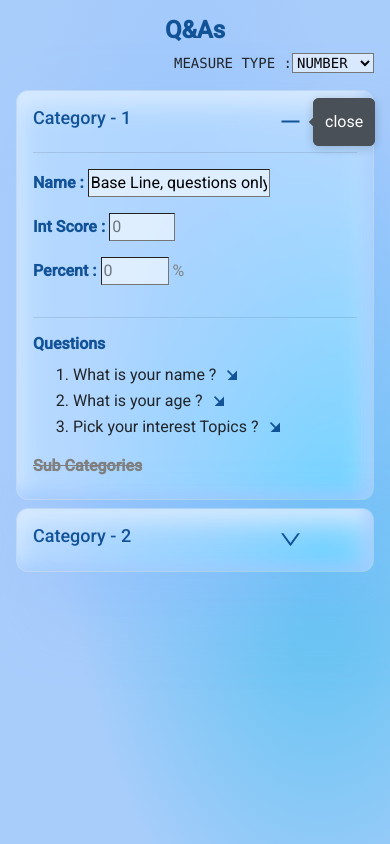
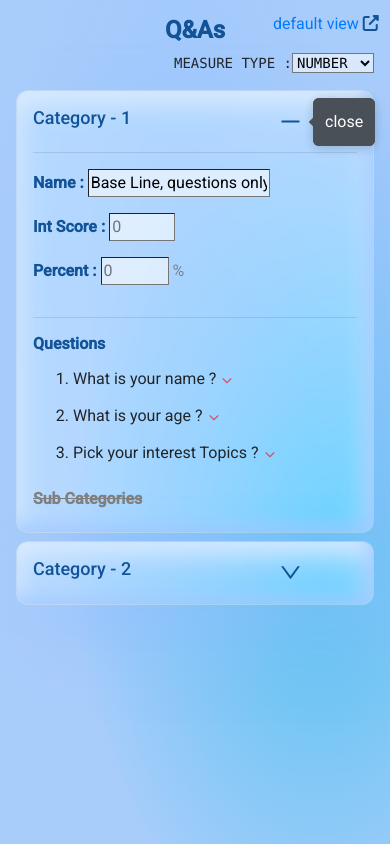
Before and after one commit to kumaranJaisankar/Q-A-react-project, a React (Create React App) app in the folder q-aapp/: page /clintside in a window 390 px wide. Both pictures are taken after a click on the button 290 px from the left and 121 px from the top of the page. Built offline with nearby package versions, Linux system fonts and the light colour scheme.

Commit message:
some changes

```diff
--- a/q-aapp/public/index.html
+++ b/q-aapp/public/index.html
@@ -46,6 +46,18 @@
       integrity="sha384-w1Q4orYjBQndcko6MimVbzY0tgp4pWB4lZ7lr30WKz0vr/aWKhXdBNmNb5D92v7s"
       crossorigin="anonymous"
     ></script>
+    <!-- font awsome icons  -->
+    <script
+      src="https://kit.fontawesome.com/763489f3f7.js"
+      crossorigin="anonymous"
+    ></script>
+    <link
+      rel="stylesheet"
+      href="https://cdnjs.cloudflare.com/ajax/libs/font-awesome/6.4.0/css/all.min.css"
+      integrity="sha512-iecdLmaskl7CVkqkXNQ/ZH/XLlvWZOJyj7Yy7tcenmpD1ypASozpmT/E0iPtmFIB46ZmdtAc9eNBvH0H/ZpiBw=="
+      crossorigin="anonymous"
+      referrerpolicy="no-referrer"
+    />
     <title>Q & A |</title>
   </head>
   <body>
--- a/q-aapp/src/components/AddQuestions/addquestion.js
+++ b/q-aapp/src/components/AddQuestions/addquestion.js
@@ -121,12 +121,13 @@ const AddQuestion = (props) => {
             })}
           </select>
         </pre>
-        <div className="col-12">
+        <div className="col-6">
           <Button
             tooltip="add question"
             tooltipOptions={{ position: "bottom" }}
             type="submit"
-            className="text-white add-button btn btn-warning"
+            className="text-white add-button btn btn-warning h-50"
+            style={{ fontSize: "10px" }}
           >
             Add Question
           </Button>
--- a/q-aapp/src/components/AddQuestions/index.css
+++ b/q-aapp/src/components/AddQuestions/index.css
@@ -14,7 +14,7 @@
 @media all and (max-width: 900px) {
   .opening {
     opacity: 1;
-    min-height: 130px;
+    min-height: 140px;
   }
 }
 .question-input {
--- a/q-aapp/src/components/AnsList/ansList.js
+++ b/q-aapp/src/components/AnsList/ansList.js
@@ -1,91 +1,5 @@
-// import { BsThreeDots, BsThreeDotsVertical } from "react-icons/bs";
-// import { stringify, v4 } from "uuid";
-// import { useState, useEffect } from "react";
-// import "./index.css";
-// const AnsList = (props) => {
-//   const { questionDetails } = props;
-//   const [show, setAct] = useState({
-//     questType: "TEXT",
-//   });
-
-//   const filtering = questionDetails.filter(
-//     (each) => each.questionType === show.questType
-//   );
-//   let choicess = [];
-//   if (show.questType === "MULTICHECK") {
-//     for (let item of filtering[0].answer.selectedChoices) {
-//       choicess.push(item.name);
-//     }
-//   }
-//   console.log(choicess);
-//   const changeType = (event) => {
-//     setAct({ questType: event.target.value });
-//   };
-//   console.log(filtering);
-//   const getAnswers = (type) => {
-//     switch (type) {
-//       case "TEXT":
-//         return filtering[0].answer.textAnswer;
-//         break;
-//       case "INTEGER":
-//         return filtering[0].answer.intAnswer;
-//         break;
-//       case "MULTICHECK":
-//         // const choic = filtering[0].answer.selectedChoices.map(
-//         //   (each) => each.displayValue
-//         // );
-//         return choicess.join(",");
-//         break;
-//       default:
-//         return "";
-//         break;
-//     }
-//   };
-
-//   return (
-//     <div className="ans-box rounded-lg p-4 mt-3">
-//       <pre>
-//         Question Type :{" "}
-//         <select value={show.questType} onChange={changeType}>
-//           {questionDetails[0].questionTypeList.map((each) => (
-//             <option key={v4()} value={each}>
-//               {each}
-//             </option>
-//           ))}
-//         </select>
-//       </pre>
-//       <h6>
-//         <span className="ans">Q.</span>
-//         {filtering[0].questionText} ?
-//       </h6>
-//       <span className="ans">Ans :</span>
-//       <h6
-//         suppressContentEditableWarning={true}
-//         className="d-inline"
-//         contentEditable
-//       >
-//         {getAnswers(show.questType)}
-//       </h6>
-//       {show.questType === "MULTICHECK" && (
-//         <ul className="check-list">
-//           {filtering[0].choices.map((each) => (
-//             <li key={v4()}>
-//               <input type="checkbox" value={each.name} checked />{" "}
-//               {each.displayValue}
-//             </li>
-//           ))}
-//         </ul>
-//       )}
-//     </div>
-//   );
-// };
-// export default AnsList;
-
-import { RiArrowRightDownFill, RiArrowRightUpFill } from "react-icons/ri";
 import { v4 } from "uuid";
-import { useState } from "react";
-import { Tooltip } from "primereact/tooltip";
-import { Button } from "primereact/button";
+import { useState, useId } from "react";
 
 //core
 
@@ -96,6 +10,7 @@ const AnsList = (props) => {
   const { questionDetails } = props;
   const { questionText, questionType, choices, questionTypeList } =
     questionDetails;
+  const uniqId = useId();
   const [show, setAct] = useState({
     showAns: false,
     choiceVal: "",
@@ -133,24 +48,33 @@ const AnsList = (props) => {
   };
   return (
     <>
-      <Tooltip target=".ans-btn" />
-      <li className="qus-list">
-        {questionText} ?
+      <li className="qus-list mt-1">
+        {!show.showAns && (
+          <>
+            <label htmlFor={uniqId}>{questionText} ?</label>
             <button
-          data-pr-tooltip="open question"
-          data-pr-disabled={show.showAns}
+              id={uniqId}
               className="ans-btn"
               type="button"
               onClick={showAnsBtn}
             >
-          {show.showAns ? (
-            <RiArrowRightUpFill color="#125398" size={20} />
-          ) : (
-            <RiArrowRightDownFill color="#125398" size={20} />
+              <i
+                class="fa-solid fa-chevron-down fa-beat-fade"
+                style={{ fontSize: "10px", color: "red" }}
+              ></i>
+            </button>
+          </>
         )}
+
+        {show.showAns && (
+          <div className="ans-box rounded-lg ">
+            <button type="button" className="pos" onClick={showAnsBtn}>
+              <i
+                className="fa-solid fa-x "
+                style={{ fontSize: "15px", color: "white" }}
+              ></i>
             </button>
-        {show.showAns && (
-          <div className="ans-box rounded-lg p-4">
+            <div className="ml-4 mb-4">
               <pre>
                 Question Type :{" "}
                 <select
@@ -171,6 +95,7 @@ const AnsList = (props) => {
 
               {typeOfQus(questionType, choices)}
             </div>
+          </div>
         )}
       </li>
     </>
--- a/q-aapp/src/components/AnsList/index.css
+++ b/q-aapp/src/components/AnsList/index.css
@@ -4,7 +4,7 @@
   outline: none !important;
 }
 .ans {
-  color: #dc991f;
+  color: var(--main-color);
 }
 
 .ans-box {
@@ -16,3 +16,19 @@
 .wid {
   width: 70px;
 }
+.pos {
+  position: relative;
+  top: 5px;
+  left: 10px;
+  cursor: pointer;
+  background: none;
+  border: none;
+  padding: 0;
+  outline: none !important;
+}
+.fa-solid {
+  color: var(--main-color);
+}
+label {
+  cursor: pointer;
+}
--- a/q-aapp/src/components/CatIn/catin.js
+++ b/q-aapp/src/components/CatIn/catin.js
@@ -1,22 +1,40 @@
 import { Component } from "react";
+import { withRouter } from "react-router-dom";
+
 import { v4 as uuidv4 } from "uuid";
 import CategoryList from "../categoryList/category";
 import "./index.css";
 
 class CatIn extends Component {
-  state = { measureIn: "number", activeId: null, isActive: false };
+  state = {
+    measureIn: "number",
+    activeId: null,
+    isActive: false,
+    routView: "/clintside",
+  };
+  componentDidMount() {
+    const { history } = this.props;
+    const which =
+      history.location.pathname === "/default" ? "/clintside" : "/default";
+    this.setState({ routView: which });
+  }
   currentValue = (event) => {
     this.setState({ measureIn: event.target.value });
   };
   isClicking = (id) =>
     this.setState((prev) => ({ activeId: id, isActive: !prev.isActive }));
   render() {
-    const { measureIn, activeId } = this.state;
+    const { measureIn, activeId, routView } = this.state;
     const { jsonDatas } = this.props;
+    const namePre = routView === "/clintside" ? "clint view" : "default view";
     return (
       <div className="main-containe">
         <div className="container-fluid ">
           <h1 className="faq-heading text-center">Q&As</h1>
+          <a href={routView} className="preview">
+            {namePre} <i class="fa-solid fa-up-right-from-square"></i>
+          </a>
+
           <pre className="text-right">
             MEASURE TYPE :
             <select
@@ -53,4 +71,4 @@ class CatIn extends Component {
   }
 }
 
-export default CatIn;
+export default withRouter(CatIn);
--- a/q-aapp/src/components/CatIn/index.css
+++ b/q-aapp/src/components/CatIn/index.css
@@ -13,3 +13,15 @@
 }
 
 /* Background styles */
+.preview {
+  position: absolute;
+  top: 10px;
+  left: 90%;
+}
+@media all and (max-width: 500px) {
+  .preview {
+    position: absolute;
+    top: 12px;
+    left: 70%;
+  }
+}
```
Also changed, not shown: 1 other file (tests, documents, lock files or other folders). Lines whose indentation alone changed are shown as unchanged.
